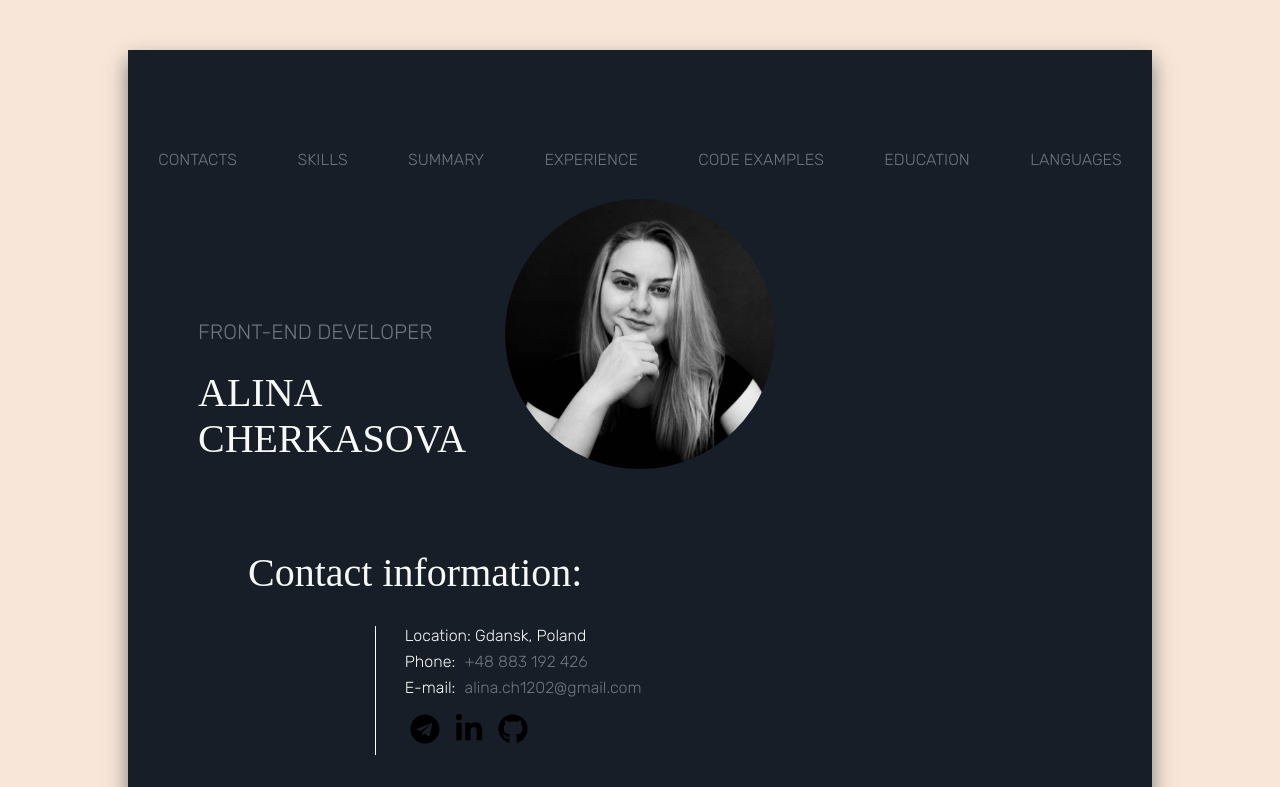
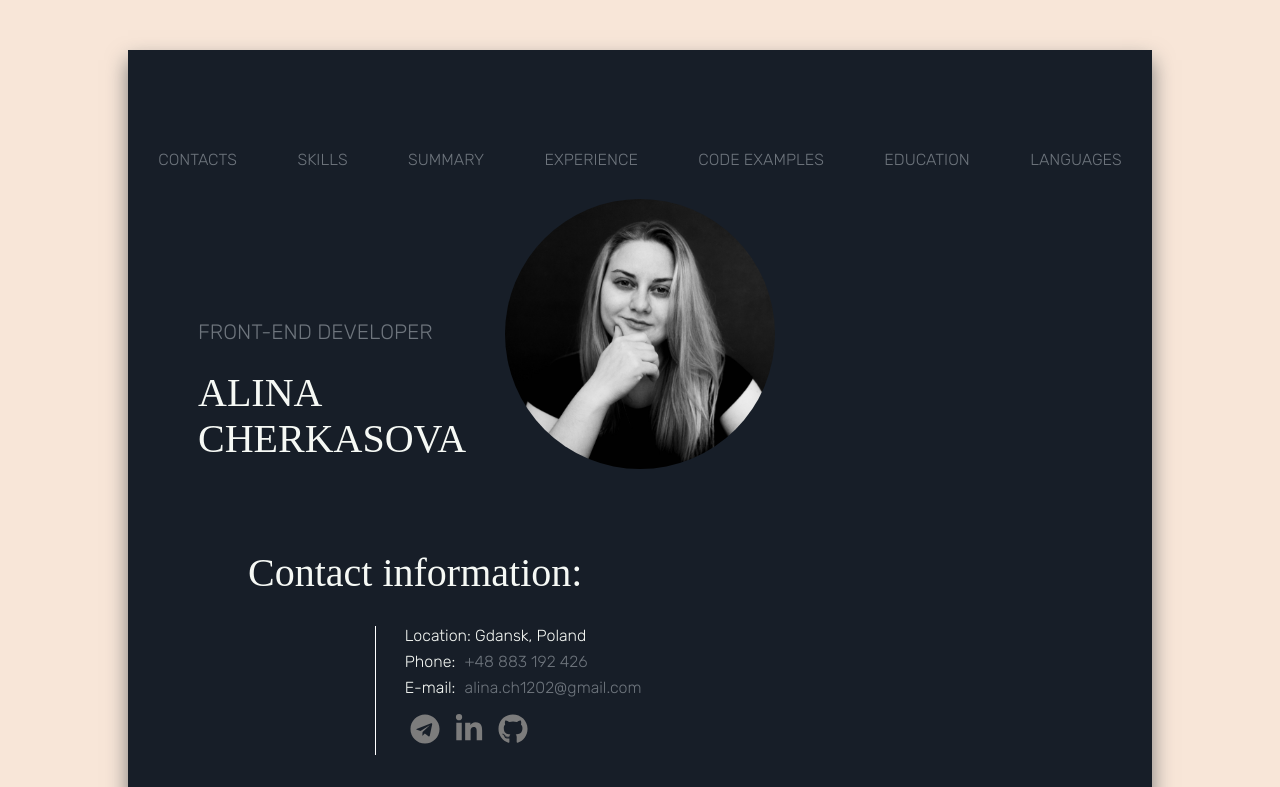
Before and after one commit to cherkasovaa/rsschool-cv, a plain HTML site: page index.html in a window 1280 px wide. Shown: the top 787 px of the page. Drawn offline with nearby package versions, Linux system fonts and the light colour scheme; a web font is replaced by a local one.

Commit message:
feat: change icons color

```diff
--- a/css/style.css
+++ b/css/style.css
@@ -3,7 +3,7 @@
   --secondary-font: "Sorts Mill Goudy", serif;
   --primary-color: #171e28;
   --secondary-color: #222a35;
-  --icon-color: #000000;
+  --icon-color: #7c7c7c;
   --highlight-color: #d8c622;
   --main-text-color: #f6f9f5;
   --sub-text-color: #6e757d;
```
